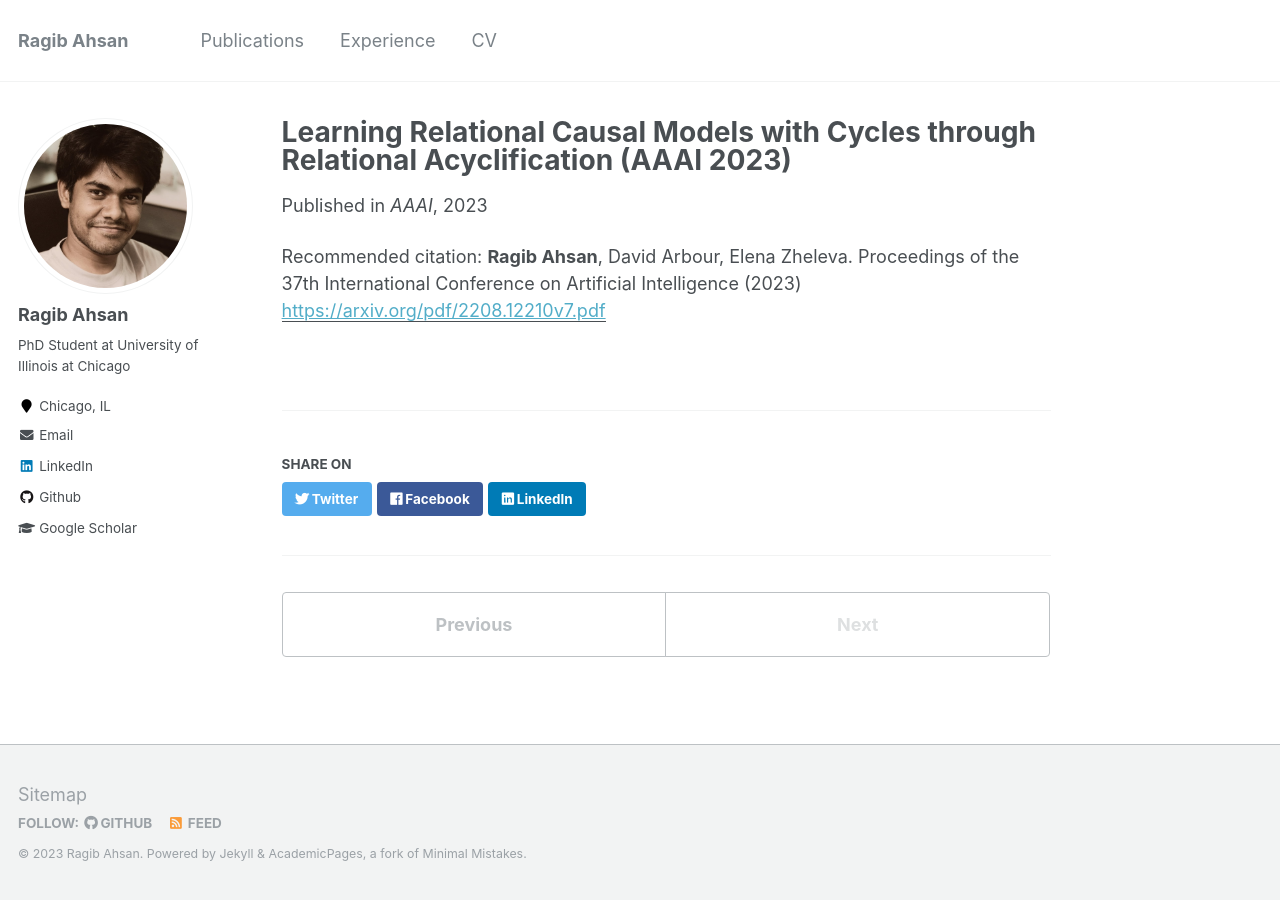
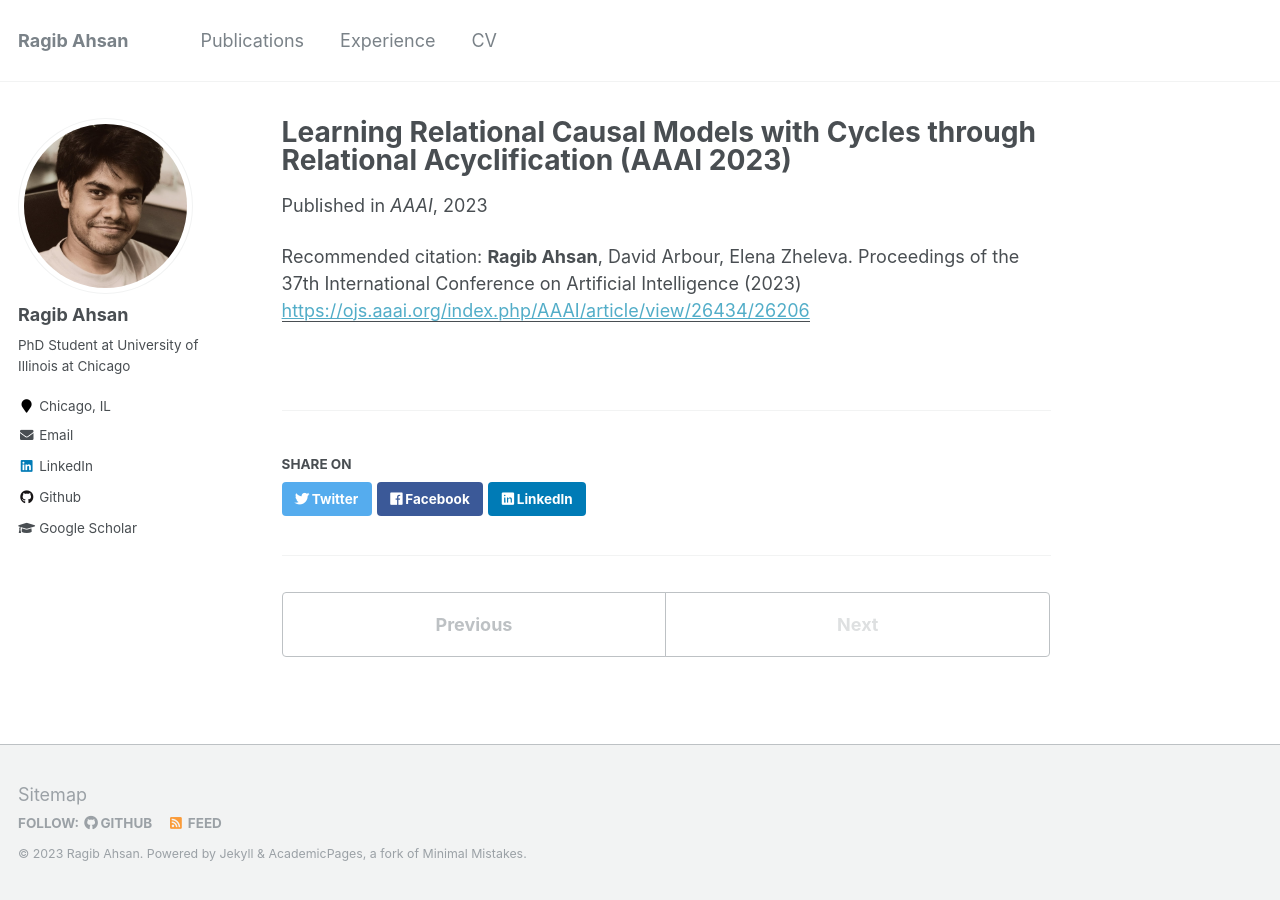
Before and after one commit to ragib06/ragib06.github.io, a Jekyll site: the page built from _publications/2022-11-19-crcd.md, in a window 1280 px wide. Built offline with Jekyll 4.4.1, drawn with Linux system fonts in a browser that asks for light colours; some of the changed lines change nothing that is shown.

Commit message:
Updated url for AAAI published version

```diff
--- a/_publications/2022-11-19-crcd.md
+++ b/_publications/2022-11-19-crcd.md
@@ -3,7 +3,7 @@ title: "Learning Relational Causal Models with Cycles through Relational Acyclif
 collection: publications
 date: 2023-02-14
 venue: 'AAAI'
-paperurl: 'https://arxiv.org/pdf/2208.12210v7.pdf'
+paperurl: 'https://ojs.aaai.org/index.php/AAAI/article/view/26434/26206'
 citation: '<b>Ragib Ahsan</b>, David Arbour, Elena Zheleva. Proceedings of the 37th International Conference on Artificial Intelligence (2023)'
 
 ---
```
